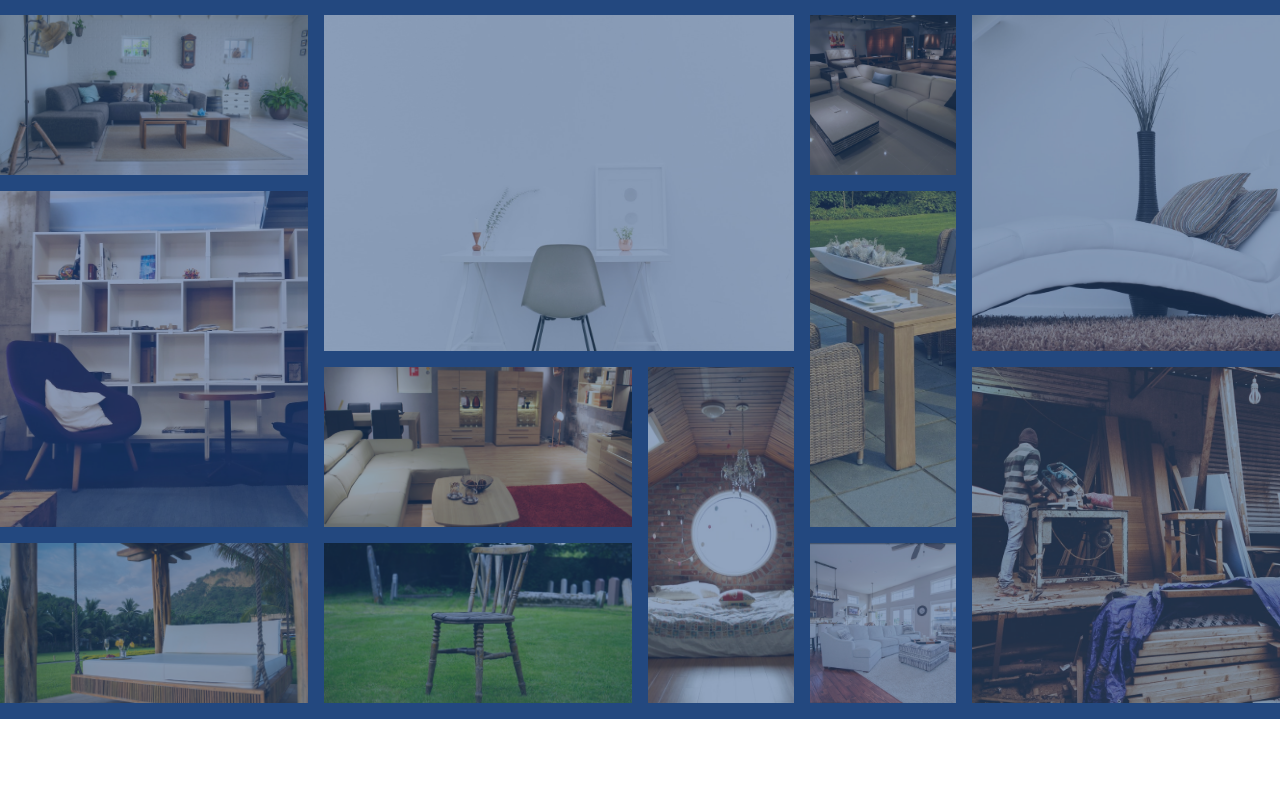
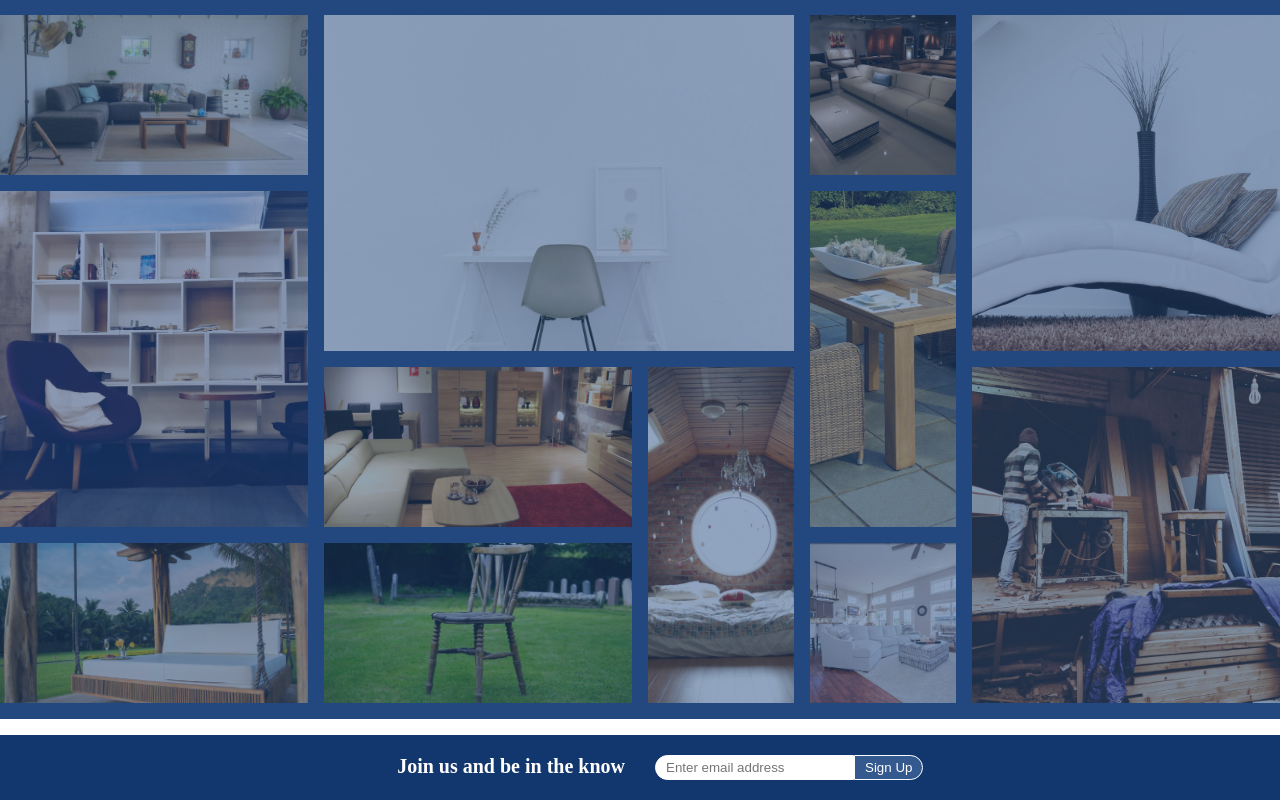
Before and after one commit to BohdanLytvynov/Furniture_Store_Web_Site, an Angular app in the folder furniture-store/: page / in a window 1280 px wide. Shown: the part 2673-3473 px from the top of the page. Before the commit the page ends 3392 px from the top, so only its background shows below. Built offline with nearby package versions, Linux system fonts and the light colour scheme; a web font is replaced by a local one.

Commit message:
contact finished

```diff
--- /dev/null
+++ b/furniture-store/src/app/contact/contact.css
@@ -0,0 +1,41 @@
+.contact{
+    display: grid;
+    grid-template-columns: repeat(2, 1fr);
+    grid-column-gap: 3rem;
+    background-color: #12376e;
+    padding: 2rem 0;
+}
+
+.contact-heading{
+    justify-self: end;
+    font-size: 2rem;
+    color: #fff;
+}
+
+.contact-form{
+    display: flex;
+    flex-direction: row;
+}
+
+.contact-form input{
+    outline: none;
+    padding: 0.4rem 1rem;
+    border: 0.1rem solid #fff;
+}
+
+.contact-input{
+    border-radius: 5rem 0 0 5rem;
+    border-right: none;
+}
+
+.contact-form-btn{
+    background-color: #34598f;
+    color: #fff;
+    border-radius: 0 5rem 5rem 0;
+    border-left: none;
+    transition: background-color 0.2s;
+}
+
+.contact-form-btn:hover{
+    background-color: #12376e;
+}
--- /dev/null
+++ b/furniture-store/src/app/contact/contact.html
@@ -0,0 +1,11 @@
+<section class="contact">
+    <h1 class="contact-heading">
+        Join us and be in the know
+    </h1>
+    <form class="contact-form">
+        <input type="text" class="contact-input"
+        placeholder="Enter email address">
+        <input type="submit" class="contact-form-btn"
+        value="Sign Up">
+    </form>
+</section>
--- a/furniture-store/src/app/master/master.css
+++ b/furniture-store/src/app/master/master.css
@@ -233,3 +233,8 @@
     grid-row: 7 / 8;
     grid-column: 1 / -1;
 }
+
+.contact{
+    grid-row: 8 / 9;
+    grid-column: 1 / -1;
+}
--- a/furniture-store/src/app/master/master.html
+++ b/furniture-store/src/app/master/master.html
@@ -206,4 +206,5 @@
     <app-day-offer class="day-offer"></app-day-offer>
     <app-best-selling class="best-selling"></app-best-selling>
     <app-gallery class="gallery"></app-gallery>
+    <app-contact class="contact"></app-contact>
 </div>
--- a/furniture-store/src/app/master/master.ts
+++ b/furniture-store/src/app/master/master.ts
@@ -3,10 +3,11 @@ import { Banner } from "../banner/banner";
 import { DayOffer } from "../day-offer/day-offer";
 import { BestSelling } from "../best-selling/best-selling";
 import { Gallery } from "../gallery/gallery";
+import { Contact } from "../contact/contact";
 
 @Component({
   selector: 'app-master',
-  imports: [Banner, DayOffer, BestSelling, Gallery],
+  imports: [Banner, DayOffer, BestSelling, Gallery, Contact],
   templateUrl: './master.html',
   styleUrl: './master.css'
 })
```
Also changed, not shown: furniture-store/src/app/contact/contact.ts (added, +11 -0 lines), 1 other file (tests, documents, lock files or other folders).
